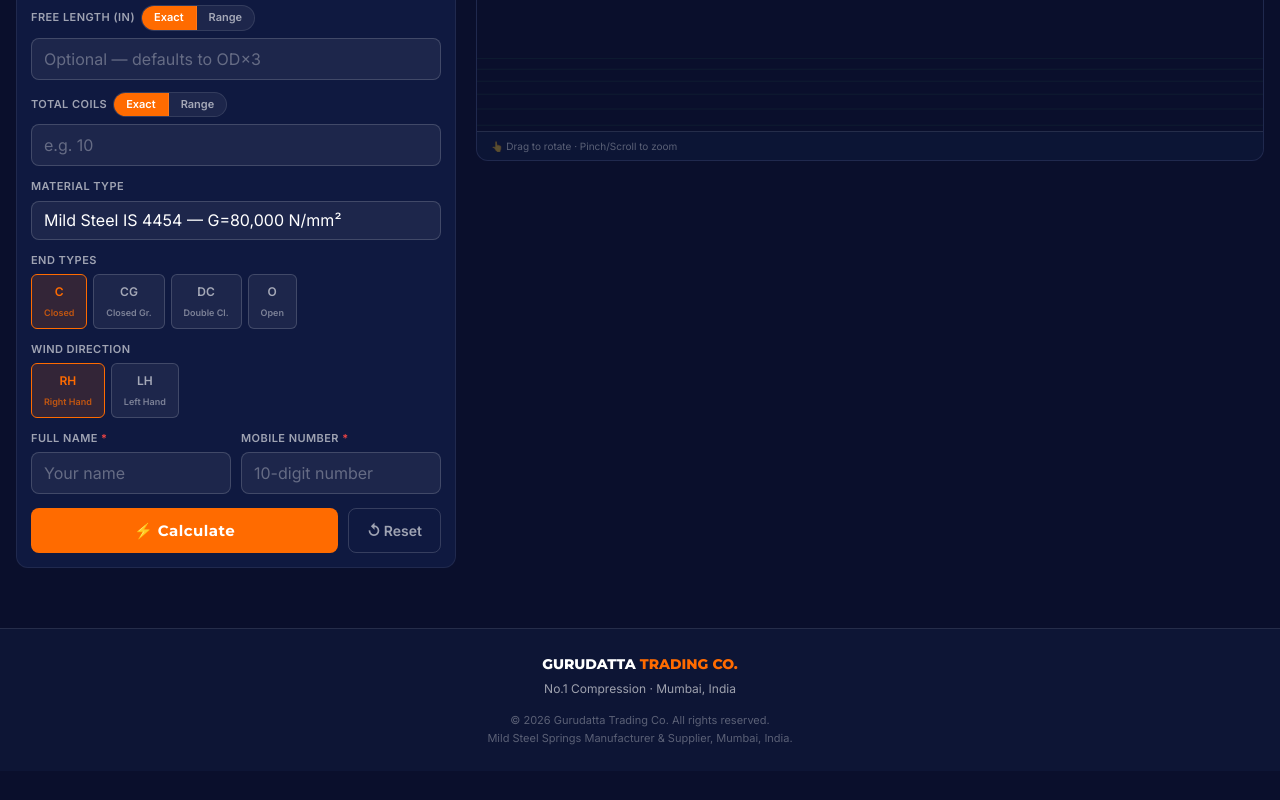
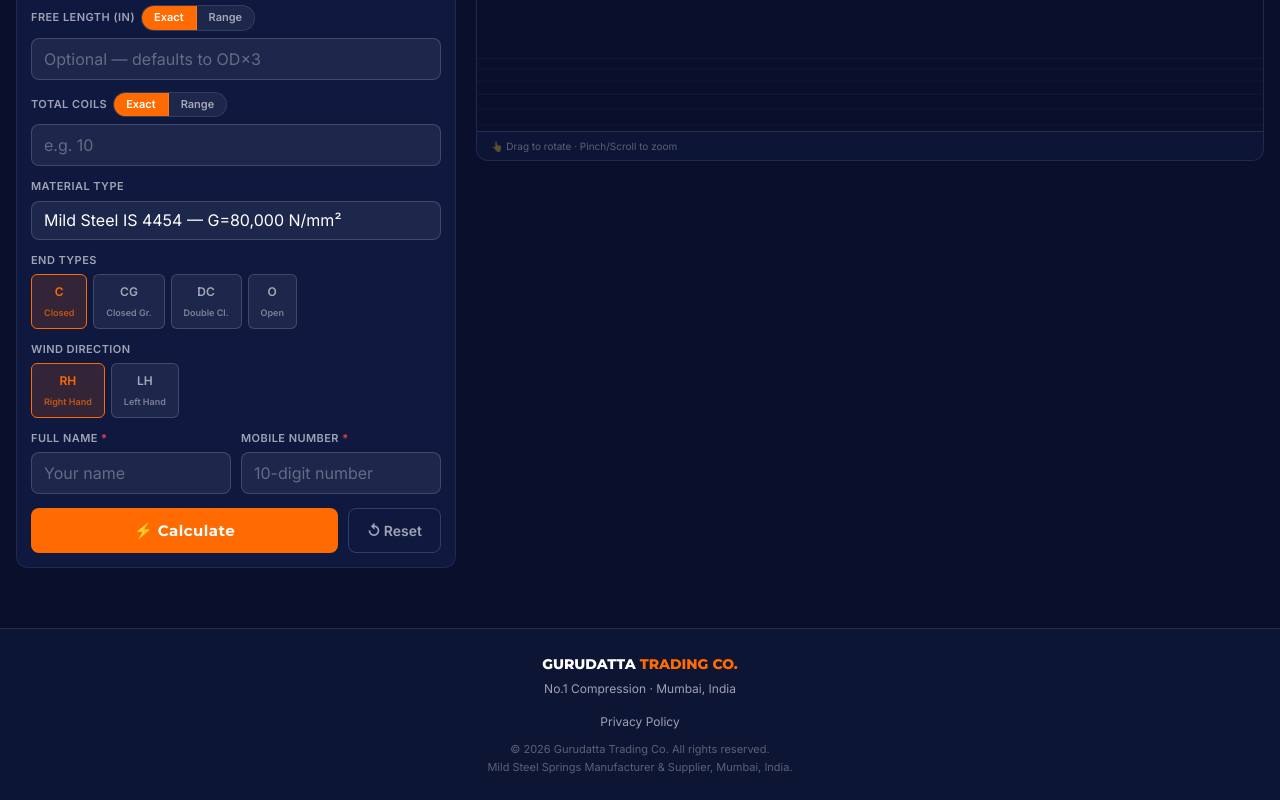
Before and after one commit to swaratravels4453/guru, a plain HTML site: page index.html in a window 1280 px wide. Shown: the part 828-1628 px from the top of the page. Before the commit the page ends 1599 px from the top, so only its background shows below. Drawn offline with nearby package versions, Linux system fonts and the light colour scheme.

Commit message:
Update index.html

```diff
--- a/index.html
+++ b/index.html
@@ -515,6 +515,7 @@ footer{background:var(--navy2);border-top:1px solid var(--bdr);padding:24px 20px
   <div class="ft-inner">
     <div class="ft-logo">GURUDATTA <span>TRADING CO.</span></div>
     <div class="ft-sub">No.1 Compression · Mumbai, India</div>
+     <div class="ft-links"><a href="privacy-policy.html">Privacy Policy</a></div>
     <div class="ft-copy">© 2026 Gurudatta Trading Co. All rights reserved.<br>Mild Steel Springs Manufacturer & Supplier, Mumbai, India.</div>
   </div>
 </footer>
```
